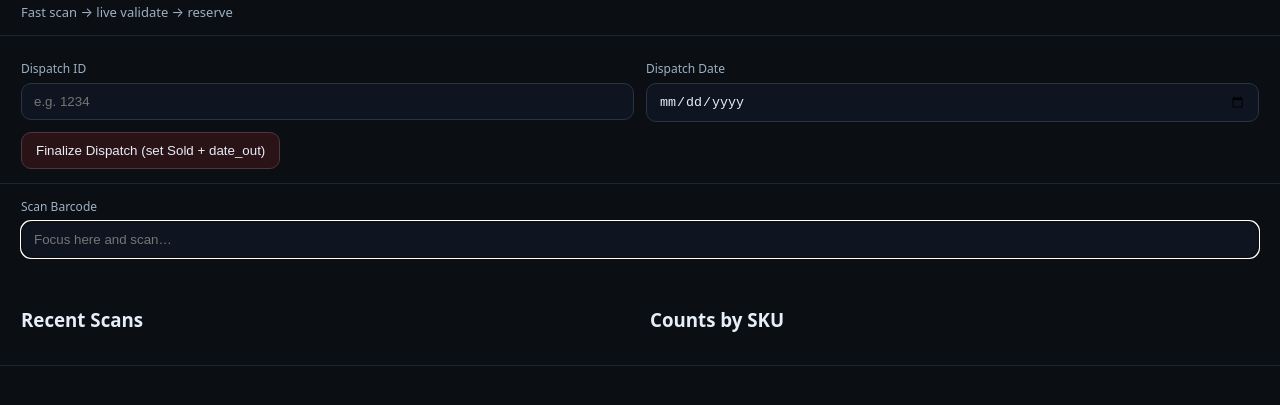
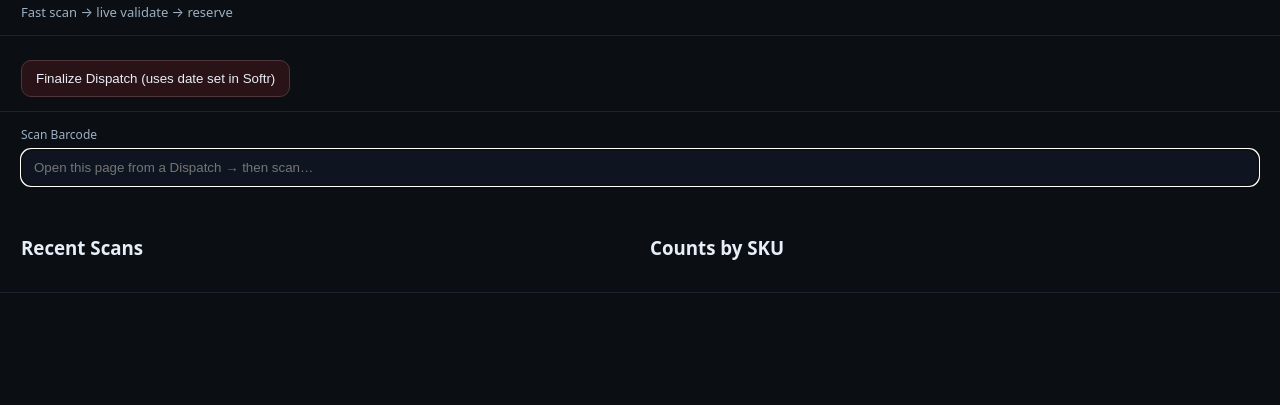
Before and after one commit to julsyjuls/dispatch-scanner, a plain HTML site: page frontend/index.html in a window 1280 px wide. Shown: the part 47-452 px from the top of the page. Drawn offline with Linux system fonts and the light colour scheme.

Commit message:
Update index.html

```diff
--- a/frontend/index.html
+++ b/frontend/index.html
@@ -13,23 +13,17 @@
   </header>
 
   <section class="panel">
-    <div class="grid">
-      <div>
-        <label>Dispatch ID</label>
-        <input id="dispatchId" type="number" placeholder="e.g. 1234" />
-      </div>
-      <div>
-        <label>Dispatch Date</label>
-        <input id="dispatchDate" type="date" />
-      </div>
-    </div>
+    <!-- Optional: show current dispatch for clarity (read-only badge) -->
+    <div id="dispatchBadge" class="badge"></div>
 
-    <button id="finalizeBtn" class="warn">Finalize Dispatch (set Sold + date_out)</button>
+    <button id="finalizeBtn" class="warn">
+      Finalize Dispatch (uses date set in Softr)
+    </button>
   </section>
 
   <section class="panel">
     <label>Scan Barcode</label>
-    <input id="scanInput" type="text" autofocus placeholder="Focus here and scan…" />
+    <input id="scanInput" type="text" autofocus placeholder="Open this page from a Dispatch → then scan…" />
     <div id="feedback" class="feedback"></div>
 
     <div class="columns">
```
